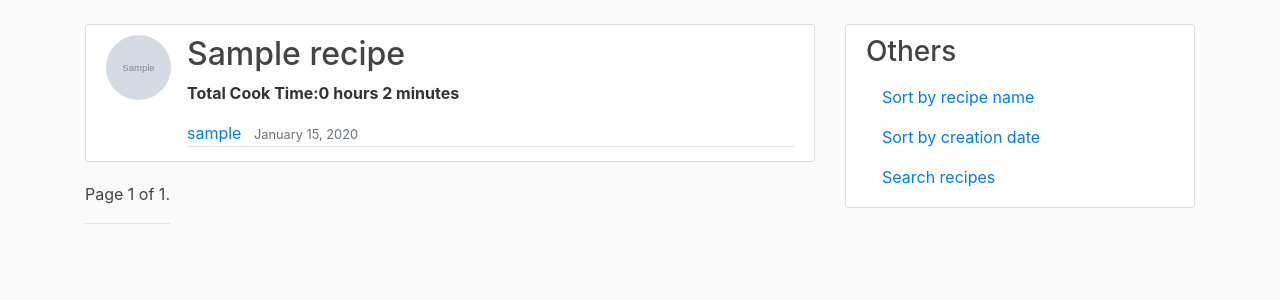
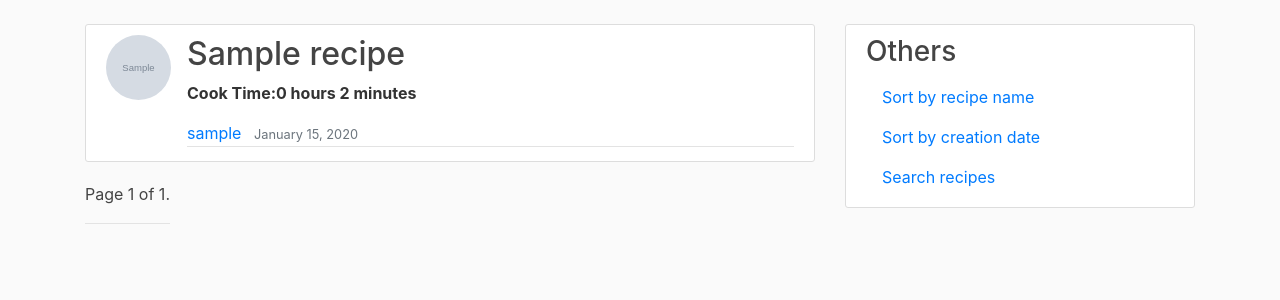
Before and after one commit to PetreMorariu/FinalProject_Recipes, a Django app: page /recipes/sort_title/ in a window 1280 px wide. Shown: the part 56-356 px from the top of the page. Run offline with Django 5.2, Linux system fonts and the light colour scheme; tables that the repository leaves empty hold one stand-in row (values such as "Sample post"); grey boxes marked "Sample" are stand-in pictures; some libraries are stand-ins or nearby versions.

Commit message:
changed Total Cook Time with Cook Time

```diff
--- a/recipes/templates/recipes/sort_date_created.html
+++ b/recipes/templates/recipes/sort_date_created.html
@@ -5,7 +5,7 @@
               <img class="rounded-circle article-img" src="{{ recipe.image.url }}">
               <div class="media-body">
                 <h2><a class="article-title" href="{% url 'detail-recipes' recipe.id %}">{{ recipe.title }}</a></h2>
-                <p class="article-content" style="font-weight: bold">Total Cook Time:{{ recipe.total_time }}</p>
+                <p class="article-content" style="font-weight: bold">Cook Time:{{ recipe.total_time }}</p>
                 <div class="article-metadata">
                   <a class="mr-2" href="{% url 'user-recipes' %}?author={{ recipe.author|urlencode }}">{{ recipe.author }}</a>
                   <small class="text-muted">{{ recipe.date_created|date:"F d, Y" }}</small>
--- a/recipes/templates/recipes/sort_title.html
+++ b/recipes/templates/recipes/sort_title.html
@@ -5,7 +5,7 @@
               <img class="rounded-circle article-img" src="{{ recipe.image.url }}">
               <div class="media-body">
                 <h2><a class="article-title" href="{% url 'detail-recipes' recipe.id %}">{{ recipe.title }}</a></h2>
-                <p class="article-content" style="font-weight: bold">Total Cook Time:{{ recipe.total_time }}</p>
+                <p class="article-content" style="font-weight: bold">Cook Time:{{ recipe.total_time }}</p>
                 <div class="article-metadata">
                   <a class="mr-2" href="{% url 'user-recipes' %}?author={{ recipe.author|urlencode }}">{{ recipe.author }}</a>
                   <small class="text-muted">{{ recipe.date_created|date:"F d, Y" }}</small>
```
